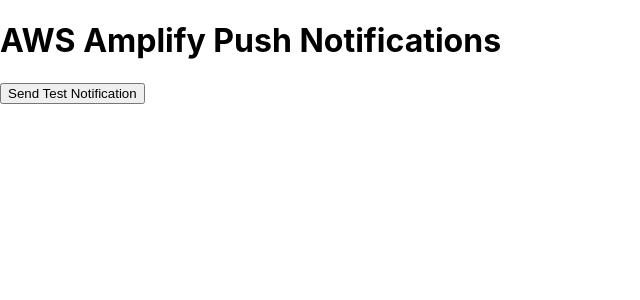
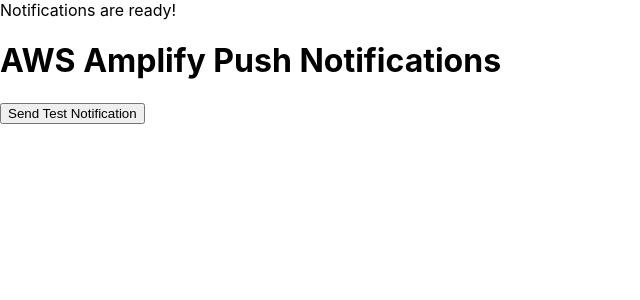
Before and after one commit to akhil-haridas/aws-sns-amplify, a React (Create React App) app: page / in a window 1280 px wide. Shown: the top 300 px of the page, without its empty margins (0-640 px from the left). Built offline with nearby package versions, Linux system fonts and the light colour scheme.

Commit message:
updated component

```diff
--- a/src/App.js
+++ b/src/App.js
@@ -1,8 +1,10 @@
 import React from "react";
+import NotificationSetup from "./NotificationService";
 
 function App() {
   return (
     <div className="App">
+      <NotificationSetup/>
       <h1>AWS Amplify Push Notifications</h1>
       <button>Send Test Notification</button>
     </div>
--- a/src/NotificationService.js
+++ b/src/NotificationService.js
@@ -1,4 +1,3 @@
-// NotificationSetup.js
 import React, { useEffect } from 'react';
 
 function NotificationSetup() {
```
